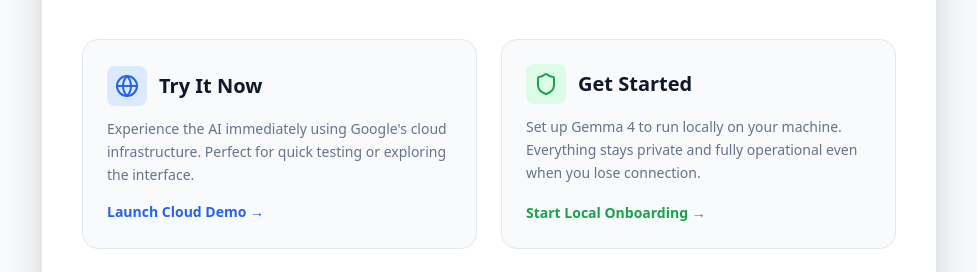
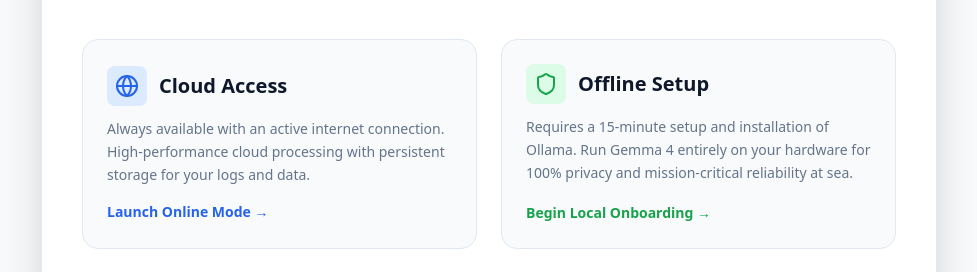
Before and after one commit to switzloco/sail_pal, a Next.js app in the folder frontend/: page /welcome in a window 1280 px wide. Shown: the part 406-678 px from the top of the page, without its empty margins (151-1128 px from the left). Built offline with nearby package versions, Linux system fonts and the light colour scheme; no server answers.

Commit message:
refactor_onboarding_labels

```diff
--- a/frontend/src/app/welcome/page.tsx
+++ b/frontend/src/app/welcome/page.tsx
@@ -70,14 +70,14 @@
                 <div className="bg-blue-100 text-blue-600 p-2 rounded-lg group-hover:bg-blue-600 group-hover:text-white transition-colors">
                   <Globe size={24} />
                 </div>
-                <h2 className="text-xl font-bold text-slate-900">Try It Now</h2>
+                <h2 className="text-xl font-bold text-slate-900">Cloud Access</h2>
               </div>
               <p className="text-sm text-slate-500 mb-4 leading-relaxed">
-                Experience the AI immediately using Google&apos;s cloud infrastructure.
-                Perfect for quick testing or exploring the interface.
+                Always available with an active internet connection. High-performance cloud
+                processing with persistent storage for your logs and data.
               </p>
               <span className="text-ocean-600 text-sm font-semibold flex items-center gap-1">
-                {loading === "cloud" ? "Connecting..." : "Launch Cloud Demo →"}
+                {loading === "cloud" ? "Connecting..." : "Launch Online Mode →"}
               </span>
             </button>
 
@@ -90,14 +90,14 @@
                 <div className="bg-green-100 text-green-600 p-2 rounded-lg group-hover:bg-green-600 group-hover:text-white transition-colors">
                   <Shield size={24} />
                 </div>
-                <h2 className="text-xl font-bold text-slate-900">Get Started</h2>
+                <h2 className="text-xl font-bold text-slate-900">Offline Setup</h2>
               </div>
               <p className="text-sm text-slate-500 mb-4 leading-relaxed">
-                Set up Gemma 4 to run locally on your machine. Everything stays private
-                and fully operational even when you lose connection.
+                Requires a 15-minute setup and installation of Ollama. Run Gemma 4
+                entirely on your hardware for 100% privacy and mission-critical reliability at sea.
               </p>
               <span className="text-green-600 text-sm font-semibold">
-                Start Local Onboarding →
+                Begin Local Onboarding →
               </span>
             </button>
           </div>
--- a/frontend/src/app/welcome/setup/page.tsx
+++ b/frontend/src/app/welcome/setup/page.tsx
@@ -198,8 +198,8 @@
     <div className="min-h-screen bg-slate-50 flex flex-col items-center justify-center p-6 font-sans">
       <div className="max-w-xl w-full">
         <div className="mb-8 text-center">
-          <h1 className="text-2xl font-bold text-slate-900">🚀 Getting Started</h1>
-          <p className="text-slate-500 mt-2">Set up your vessel and AI for local operations.</p>
+          <h1 className="text-2xl font-bold text-slate-900">⚓ Offline Setup</h1>
+          <p className="text-slate-500 mt-2">Approximately 15 minutes to complete local AI configuration for disconnected maritime operations.</p>
         </div>
 
         <div className="space-y-4 mb-10">
```
